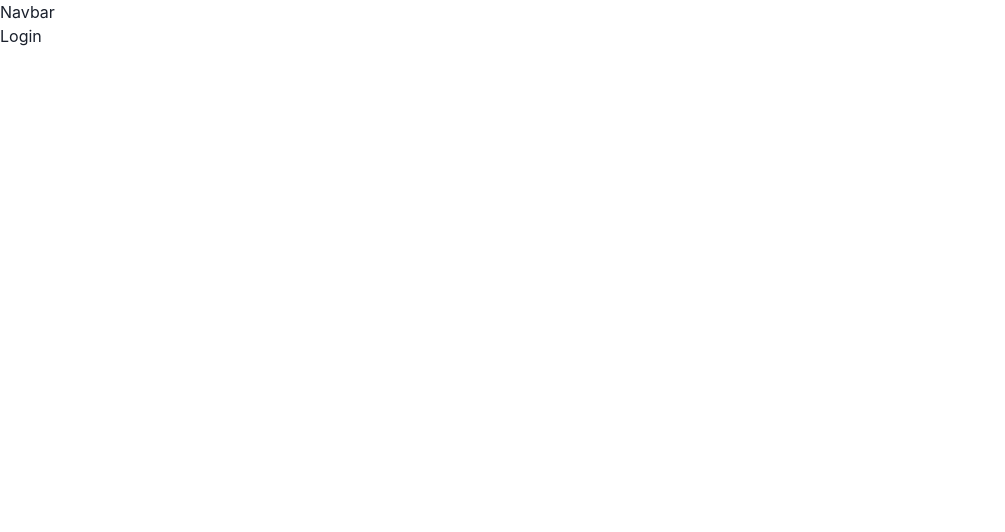
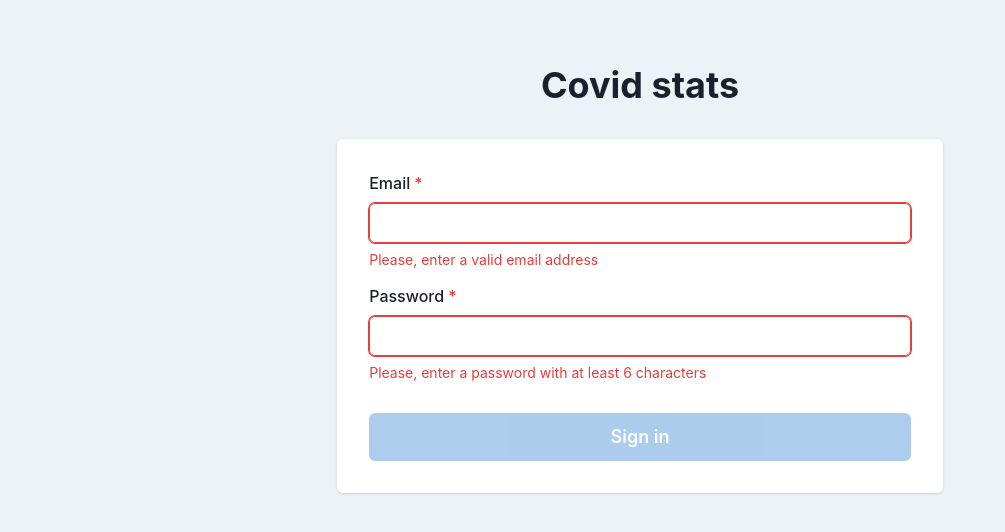
Before and after one commit to arielger/covid-stats, a React (Create React App) app: page /login in a window 1280 px wide. Shown: the top 532 px of the page, without its empty margins (0-1005 px from the left). Built offline with nearby package versions, Linux system fonts and the light colour scheme.

Commit message:
Add initial sign in functionality

```diff
--- a/package.json
+++ b/package.json
@@ -17,6 +17,7 @@
     "react": "^17.0.2",
     "react-dom": "^17.0.2",
     "react-icons": "^3.0.0",
+    "react-query": "^3.22.0",
     "react-router-dom": "^5.3.0",
     "react-scripts": "4.0.3",
     "typescript": "^3.9.5",
--- a/src/App.tsx
+++ b/src/App.tsx
@@ -1,13 +1,19 @@
-import * as React from "react"
-import {
-  ChakraProvider,
-  theme,
-} from "@chakra-ui/react"
+import * as React from "react";
+import { ChakraProvider, theme } from "@chakra-ui/react";
+import { QueryClient, QueryClientProvider } from "react-query";
 
 import { Router } from "./Router";
 
+import { AuthProvider } from "./modules/auth";
+
+const queryClient = new QueryClient();
+
 export const App = () => (
-  <ChakraProvider theme={theme}>
-    <Router />
-  </ChakraProvider>
-)
+  <QueryClientProvider client={queryClient}>
+    <ChakraProvider theme={theme}>
+      <AuthProvider>
+        <Router />
+      </AuthProvider>
+    </ChakraProvider>
+  </QueryClientProvider>
+);
--- a/src/Router.tsx
+++ b/src/Router.tsx
@@ -1,26 +1,31 @@
-import * as React from "react"
+import * as React from "react";
 import { BrowserRouter, Switch, Route } from "react-router-dom";
 
 import { Login } from "./screens/Login";
 import { Countries } from "./screens/Countries";
 import { CountryCovidCases } from "./screens/CountryCovidCases";
 
+import { useAuth } from "./modules/auth";
+
 import { NavBar } from "./components/NavBar";
 
-export const Router = () => (
+export const Router = () => {
+  return (
     <BrowserRouter>
-        <NavBar />
-        { /* @TODO: Add auth redirection logic */ }
+      {/* @TODO: Add auth redirection logic */}
       <Switch>
         <Route path="/login">
           <Login />
         </Route>
         <Route path="/countries">
+          <NavBar />
           <Countries />
         </Route>
         <Route path="/countries/:country">
+          <NavBar />
           <CountryCovidCases />
         </Route>
       </Switch>
     </BrowserRouter>
   );
+};
--- /dev/null
+++ b/src/api.ts
@@ -0,0 +1,25 @@
+function delay(ms: number) {
+  return new Promise((resolve) => {
+    setTimeout(resolve, ms);
+  });
+}
+
+export const logInWithEmail = async ({
+  email,
+  password,
+}: {
+  email: string;
+  password: string;
+}) => {
+  await delay(2000);
+
+  // Fake auth responses
+  if (email === "test@test.com" && password === "test1234") {
+    return Promise.resolve({
+      email,
+      username: "John Doe",
+    });
+  } else {
+    return Promise.reject();
+  }
+};
--- /dev/null
+++ b/src/modules/auth.tsx
@@ -0,0 +1,61 @@
+import React, { createContext, useContext, useState } from "react";
+import { useToast } from "@chakra-ui/react";
+import { useMutation } from "react-query";
+
+import { logInWithEmail } from "../api";
+
+type AuthState = {
+  isAuthenticated: boolean;
+  user?: {
+    email: string;
+    username: string;
+  };
+};
+
+const authContext = createContext<{
+  auth: AuthState;
+  actions: {
+    signIn: any;
+  };
+}>(null!);
+
+export const AuthProvider = ({ children }: { children: React.ReactNode }) => {
+  const toast = useToast();
+
+  const [auth, setAuth] = useState<AuthState>({
+    isAuthenticated: !!localStorage.getItem("auth"),
+  });
+
+  const actions = {
+    signIn: useMutation(logInWithEmail, {
+      onSuccess: (data) => {
+        localStorage.setItem("auth", data.email);
+        setAuth({
+          isAuthenticated: true,
+          user: data,
+        });
+      },
+      onError: () => {
+        toast({
+          status: "error",
+          title: "Incorrect email or password",
+        });
+      },
+    }),
+  };
+
+  return (
+    <authContext.Provider
+      value={{
+        auth,
+        actions,
+      }}
+    >
+      {children}
+    </authContext.Provider>
+  );
+};
+
+export const useAuth = () => {
+  return useContext(authContext);
+};
--- a/src/screens/Login.tsx
+++ b/src/screens/Login.tsx
@@ -1,7 +1,88 @@
-import * as React from "react"
+import React, { useState } from "react";
+import {
+  Button,
+  FormControl,
+  FormLabel,
+  FormErrorMessage,
+  Input,
+  Container,
+  Heading,
+  Box,
+} from "@chakra-ui/react";
 
-export const Login = () => (
-    <div>
-        <h2>Login</h2>
-    </div>
-);
+import { useAuth } from "../modules/auth";
+
+import { validateEmail } from "../utils";
+
+export const Login = () => {
+  const {
+    actions: { signIn },
+  } = useAuth();
+
+  const [formState, setFormState] = useState({
+    email: "",
+    password: "",
+  });
+
+  const handleInputChange =
+    (key: string) => (event: React.ChangeEvent<HTMLInputElement>) => {
+      setFormState((formState) => ({
+        ...formState,
+        [key]: event.target.value,
+      }));
+    };
+
+  const isEmailValid = formState.email && validateEmail(formState.email);
+  const isPasswordValid = formState.password && formState.password.length > 6;
+
+  return (
+    <Box pt="16" backgroundColor="gray.100" minH="100vh">
+      <Heading mb="8" textAlign="center">
+        Covid stats
+      </Heading>
+      <Container backgroundColor="white" borderRadius="6" p="8" shadow="base">
+        <form action="">
+          <FormControl isInvalid={!isEmailValid} isRequired id="email" mb="4">
+            <FormLabel>Email</FormLabel>
+            <Input
+              required
+              onChange={handleInputChange("email")}
+              type="email"
+            />
+            <FormErrorMessage>
+              Please, enter a valid email address
+            </FormErrorMessage>
+          </FormControl>
+          <FormControl
+            isInvalid={!isPasswordValid}
+            isRequired
+            id="password"
+            mb="8"
+          >
+            <FormLabel>Password</FormLabel>
+            <Input
+              required
+              onChange={handleInputChange("password")}
+              type="password"
+            />
+            <FormErrorMessage>
+              Please, enter a password with at least 6 characters
+            </FormErrorMessage>
+          </FormControl>
+          <Button
+            colorScheme="blue"
+            w="100%"
+            size="lg"
+            onClick={() => {
+              signIn.mutate(formState);
+            }}
+            isDisabled={!isEmailValid || !isPasswordValid}
+            isLoading={signIn.isLoading}
+          >
+            Sign in
+          </Button>
+        </form>
+      </Container>
+    </Box>
+  );
+};
--- /dev/null
+++ b/src/utils.ts
@@ -0,0 +1,5 @@
+export const validateEmail = (email: string) => {
+  const re =
+    /^(([^<>()[\]\\.,;:\s@"]+(\.[^<>()[\]\\.,;:\s@"]+)*)|(".+"))@((\[[0-9]{1,3}\.[0-9]{1,3}\.[0-9]{1,3}\.[0-9]{1,3}\])|(([a-zA-Z\-0-9]+\.)+[a-zA-Z]{2,}))$/;
+  return re.test(String(email).toLowerCase());
+};
```
Lines whose indentation alone changed are shown as unchanged.
